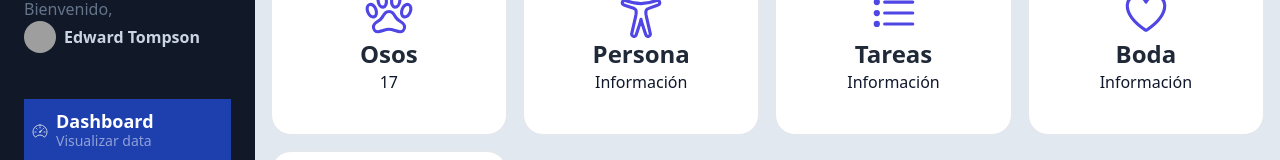
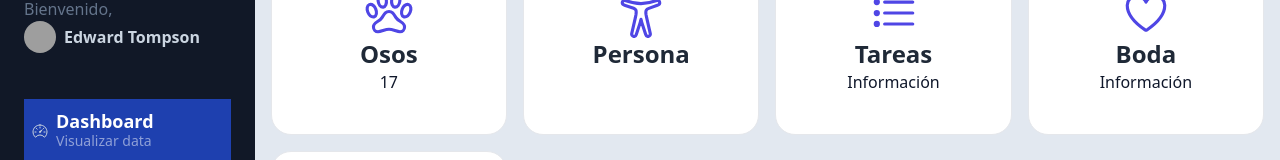
Before and after one commit to icaroregis/zustand-dashboard, a React (Vite) app: page /dashboard in a window 1280 px wide. Shown: the part 147-307 px from the top of the page. Built offline with nearby package versions, Linux system fonts and the light colour scheme; grey boxes are pictures that could not be loaded.

Commit message:
feat: new storage person

```diff
--- a/src/pages/01-basic/PersonPage.tsx
+++ b/src/pages/01-basic/PersonPage.tsx
@@ -1,6 +1,12 @@
 import { WhiteCard } from '../../components';
+import { usePersonStore } from '../../stores';
 
 export const PersonPage = () => {
+  const firstName = usePersonStore((state) => state.firstName);
+  const lastName = usePersonStore((state) => state.lastName);
+  const setFirstName = usePersonStore((state) => state.setFirstName);
+  const setLastName = usePersonStore((state) => state.setLastName);
+
   return (
     <>
       <h1>Persona</h1>
@@ -13,12 +19,14 @@ export const PersonPage = () => {
             <div className="-mx-3 flex flex-wrap">
               <div className="w-full px-3 sm:w-1/2">
                 <div className="mb-5">
-                  <label className="mb-3 block text-base font-medium text-[#07074D]">Primer Nombre</label>
+                  <label className="mb-3 block text-base font-medium text-[#07074D]">Nombre</label>
                   <input
                     type="text"
                     name="firstName"
                     id="firstName"
                     placeholder="Primer Nombre"
+                    value={firstName}
+                    onChange={(e) => setFirstName(e.target.value)}
                   />
                 </div>
               </div>
@@ -30,6 +38,8 @@ export const PersonPage = () => {
                     name="lastName"
                     id="lastName"
                     placeholder="Apellido"
+                    value={lastName}
+                    onChange={(e) => setLastName(e.target.value)}
                   />
                 </div>
               </div>
@@ -38,8 +48,8 @@ export const PersonPage = () => {
             <pre className="bg-gray-200 p-5 rounded-[20px]">
               {JSON.stringify(
                 {
-                  firstName: '',
-                  lastName: '',
+                  firstName,
+                  lastName,
                 },
                 null,
                 2,
--- a/src/pages/dashboard/DashboardPage.tsx
+++ b/src/pages/dashboard/DashboardPage.tsx
@@ -6,10 +6,12 @@ import {
   IoPawOutline,
 } from 'react-icons/io5';
 import { WhiteCard } from '../../components';
-import { useBearStore } from '../../stores';
+import { useBearStore, usePersonStore } from '../../stores';
 
 export const Dashboard = () => {
   const computedBears = useBearStore((state) => state.computedBears.totalBears);
+  const firstName = usePersonStore((state) => state.firstName);
+  const lastName = usePersonStore((state) => state.lastName);
 
   return (
     <>
@@ -33,7 +35,9 @@ export const Dashboard = () => {
             className="text-indigo-600"
           />
           <h2>Persona</h2>
-          <p>Información</p>
+          <p>
+            {firstName} {lastName}
+          </p>
         </WhiteCard>
 
         <WhiteCard centered>
--- a/src/stores/index.ts
+++ b/src/stores/index.ts
@@ -1 +1,2 @@
 export * from './bears/bears.store';
+export * from './person/person.store';
--- /dev/null
+++ b/src/stores/person/person.store.ts
@@ -0,0 +1,28 @@
+import { create, type StateCreator } from 'zustand';
+import { persist } from 'zustand/middleware';
+import { customSessionStorage } from '../storages/session-storage.storage';
+
+interface PersonState {
+  firstName: string;
+  lastName: string;
+}
+
+interface Actions {
+  setFirstName: (value: string) => void;
+  setLastName: (value: string) => void;
+}
+
+const storeAPi: StateCreator<PersonState & Actions> = (set) => ({
+  firstName: '',
+  lastName: '',
+  setFirstName: (value: string) => set((state) => ({ firstName: value })),
+  setLastName: (value: string) => set((state) => ({ lastName: value })),
+});
+
+export const usePersonStore = create<PersonState & Actions>()(
+  persist(storeAPi, {
+    //nome da chave que esta sendo salvo no localStorage
+    name: 'person-storage',
+    storage: customSessionStorage,
+  }),
+);
--- /dev/null
+++ b/src/stores/storages/session-storage.storage.ts
@@ -0,0 +1,16 @@
+import { createJSONStorage, type StateStorage } from 'zustand/middleware';
+
+const storageApi: StateStorage = {
+  getItem: (name: string): string | null => {
+    const data = sessionStorage.getItem(name);
+    return data ?? null;
+  },
+  setItem: (name: string, value: string): void => {
+    sessionStorage.setItem(name, value);
+  },
+  removeItem: (name: string): void => {
+    sessionStorage.removeItem(name);
+  },
+};
+
+export const customSessionStorage = createJSONStorage(() => storageApi);
```
